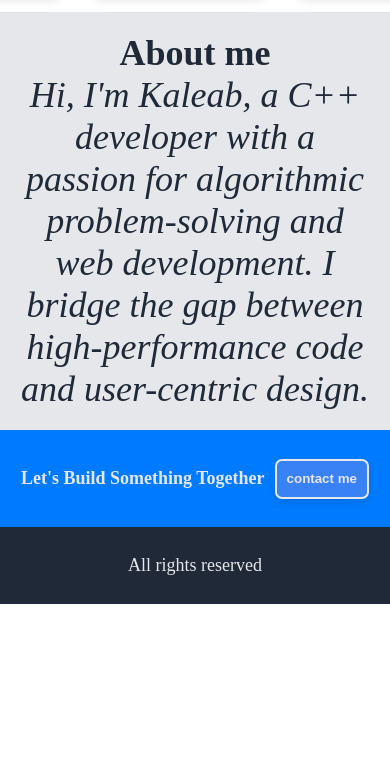
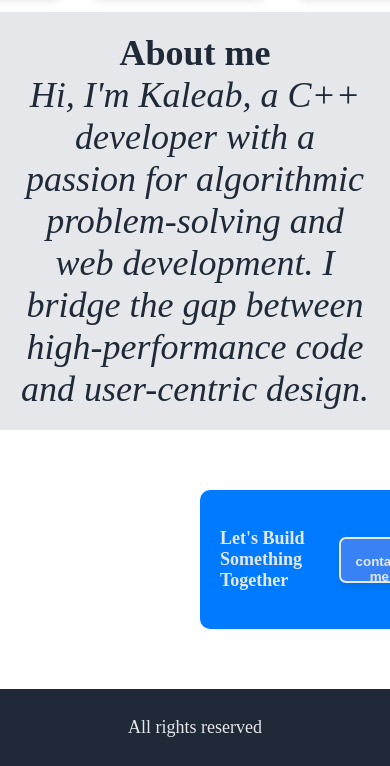
Before and after one commit to kaleab88/Landing-page, a plain HTML site: page index.html in a window 390 px wide. Shown: the part 939-1705 px from the top of the page. Before the commit the page ends 1543 px from the top, so only its background shows below. Drawn offline with Linux system fonts and the light colour scheme.

Commit message:
changed the contact me to a box and flex-basis to stop from colapsing in small screen

```diff
--- a/style.css
+++ b/style.css
@@ -121,12 +121,15 @@ div.contactme {
     padding: 20px;
     align-items: center;
     font-weight: 700;
-
+    margin: 60px 200px;
+    border-radius: 10px;
+    flex-basis: auto;
+    min-width: 200px;
 }
  button.contact {
     border: 2px solid #E5E7EB;
-    padding: 10px;
-    height: 40px;
+    padding: 15px;
+    height: 46px;
 }
 .footer {
     background-color: #1f2937;
```
